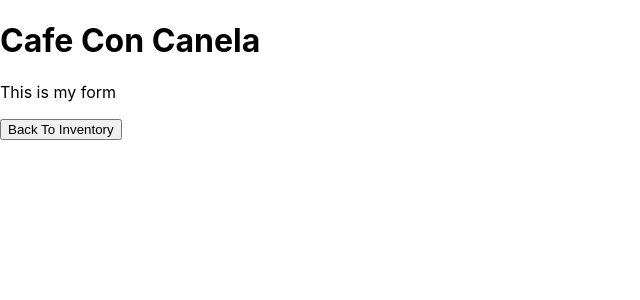
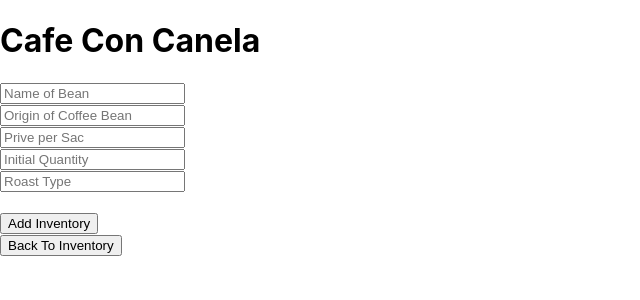
Before and after one commit to ArthurEOrtiz/cafe-con-canela, a React (Create React App) app: page / in a window 1280 px wide. Both pictures are taken after a click on the button "Add Inventory". Shown: the top 300 px of the page, without its empty margins (0-640 px from the left). Built offline with nearby package versions, Linux system fonts and the light colour scheme.

Commit message:
Update NewInventoryForm.js

```diff
--- a/src/components/NewInventoryForm.js
+++ b/src/components/NewInventoryForm.js
@@ -1,10 +1,62 @@
 import React from "react";
+
 
 function NewInventoryForm(){
 
+  function handleNewInventoryFormSubmission(event){
+    event.preventDefault();
+    console.log(event.target.name.value);
+    console.log(event.target.origin.value);
+    console.log(event.target.price.value);
+    console.log(event.target.quantity.value);
+    console.log(event.target.roast.value);
+  }
+
   return (
     <React.Fragment>
-      <p> This is my form </p>
+      <form onSubmit={handleNewInventoryFormSubmission}>
+        <input
+          type="text"
+          name="name"
+          placeholder="Name of Bean"
+        />
+        <br/>
+        <input
+          type="text"
+          name="origin"
+          placeholder="Origin of Coffee Bean"
+        />
+        <br/>
+        <input
+          type="number"
+          min="0.00"
+          step="0.01"
+          name="price"
+          placeholder="Prive per Sac"
+        />
+        <br/>
+        <input
+          type="number"
+          name="quantity"
+          min="1"
+          placeholder="Initial Quantity"
+        />
+        <br/>
+        <input
+          type="text"
+          name="roast"
+          placeholder="Roast Type"
+          list="roastType"
+        />
+        <datalist id="roastType">
+            <option value = "Dark" />
+            <option value = "Medium" />
+            <option value = "Light" />
+        </datalist>
+        <br/>
+        <br/>
+        <button type="submit">Add Inventory</button>
+      </form>
     </React.Fragment>
   );
 }
```
